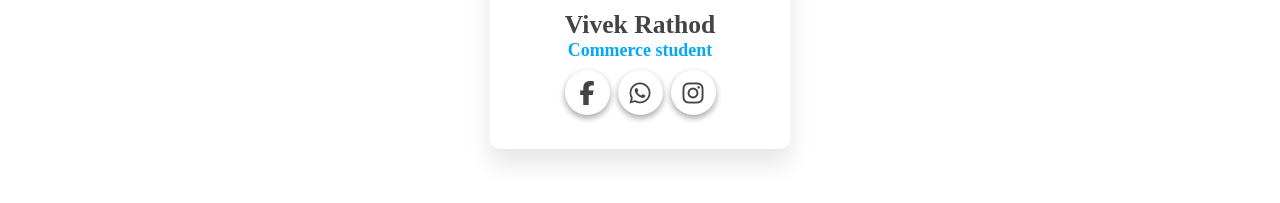
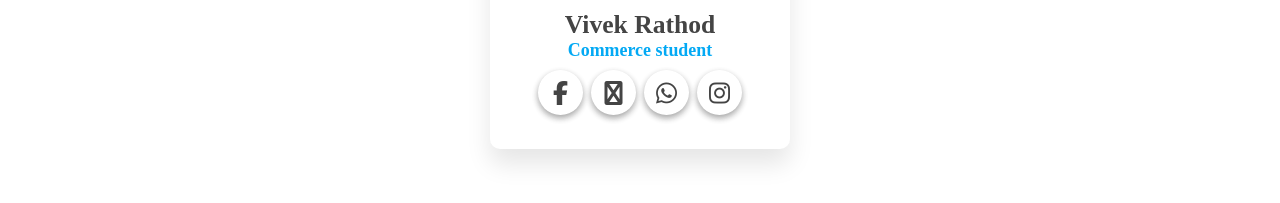
Before and after one commit to myidwebside/Vivek, a plain HTML site: page index.html in a window 1280 px wide. Shown: the part 451-654 px from the top of the page. Drawn offline with Linux system fonts and the light colour scheme.

Commit message:
Update index.html

```diff
--- a/index.html
+++ b/index.html
@@ -20,7 +20,9 @@
           <li>
             <a href="https://www.facebook.com/profile.php?id=100091670036107&mibextid=ZbWKwL"><i class="fab fa-facebook-f"></i></a>
           </li>
-
+          <li>
+            <a href="tel:+918735890374"><i class="fab fa-phone"></i></a>
+          </li>
           <li>
            <a href="https://wa.me/+918735890374" target="_blank"><i class="fab fa-Whatsapp"></i></a>
           </li>
```
